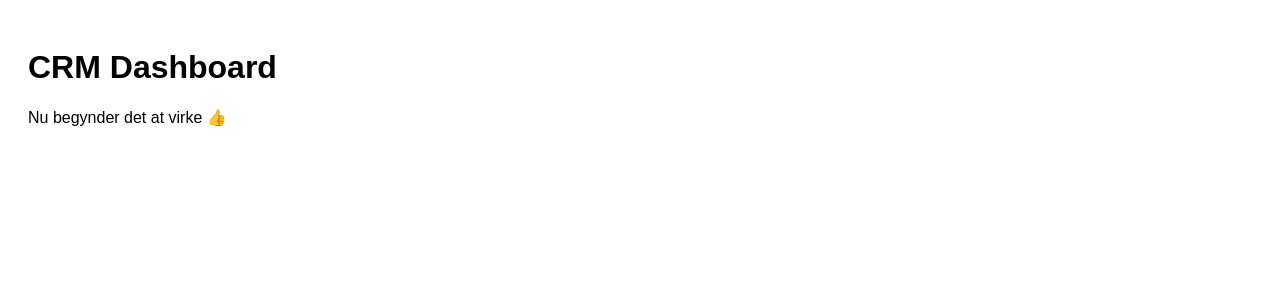
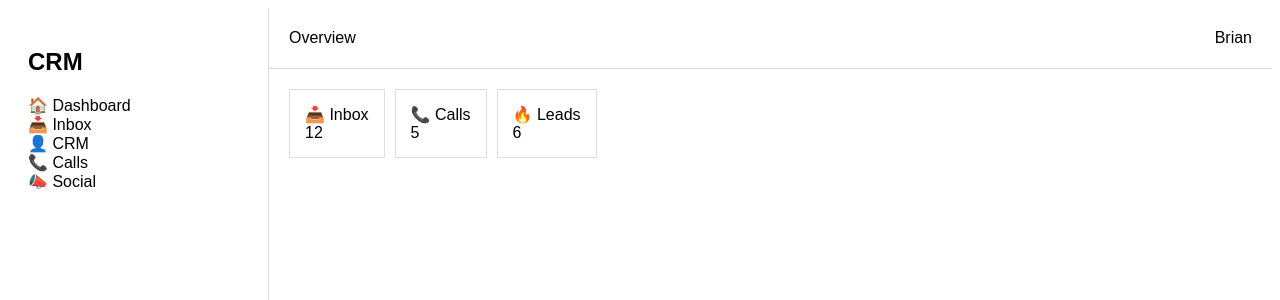
Before and after one commit to 2710brian/crm-dashboard, a React (Vite) app: page / in a window 1280 px wide. Shown: the top 300 px of the page. Built offline with nearby package versions, Linux system fonts and the light colour scheme.

Commit message:
Update App.jsx

```diff
--- a/src/App.jsx
+++ b/src/App.jsx
@@ -1,8 +1,58 @@
 export default function App() {
   return (
-    <div style={{ padding: "20px", fontFamily: "Arial" }}>
-      <h1>CRM Dashboard</h1>
-      <p>Nu begynder det at virke 👍</p>
+    <div style={{ display: "flex", height: "100vh", fontFamily: "Arial" }}>
+
+      {/* Sidebar */}
+      <div style={{
+        width: "220px",
+        background: "#ffffff",
+        borderRight: "1px solid #ddd",
+        padding: "20px"
+      }}>
+        <h2>CRM</h2>
+        <div>🏠 Dashboard</div>
+        <div>📥 Inbox</div>
+        <div>👤 CRM</div>
+        <div>📞 Calls</div>
+        <div>📣 Social</div>
+      </div>
+
+      {/* Main */}
+      <div style={{ flex: 1 }}>
+
+        {/* Topbar */}
+        <div style={{
+          height: "60px",
+          borderBottom: "1px solid #ddd",
+          display: "flex",
+          alignItems: "center",
+          justifyContent: "space-between",
+          padding: "0 20px"
+        }}>
+          <div>Overview</div>
+          <div>Brian</div>
+        </div>
+
+        {/* Content */}
+        <div style={{ padding: "20px" }}>
+
+          {/* Cards */}
+          <div style={{ display: "flex", gap: "10px" }}>
+            <div style={{ background: "#fff", padding: "15px", border: "1px solid #ddd" }}>
+              📥 Inbox <br /> 12
+            </div>
+            <div style={{ background: "#fff", padding: "15px", border: "1px solid #ddd" }}>
+              📞 Calls <br /> 5
+            </div>
+            <div style={{ background: "#fff", padding: "15px", border: "1px solid #ddd" }}>
+              🔥 Leads <br /> 6
+            </div>
+          </div>
+
+        </div>
+
+      </div>
+
     </div>
   );
 }
```
